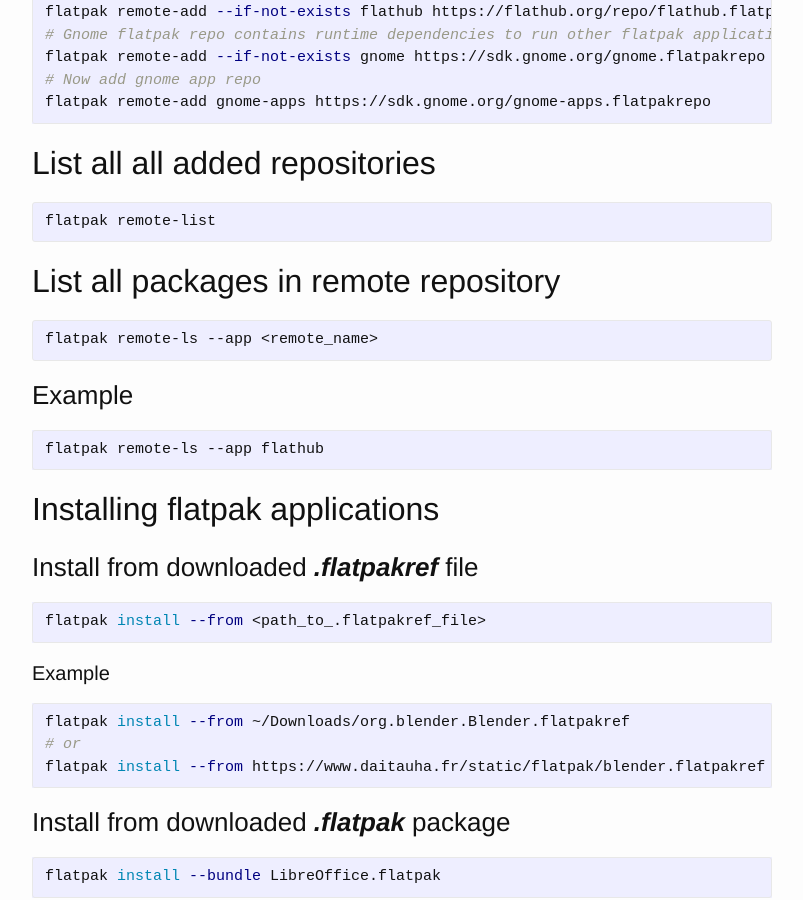
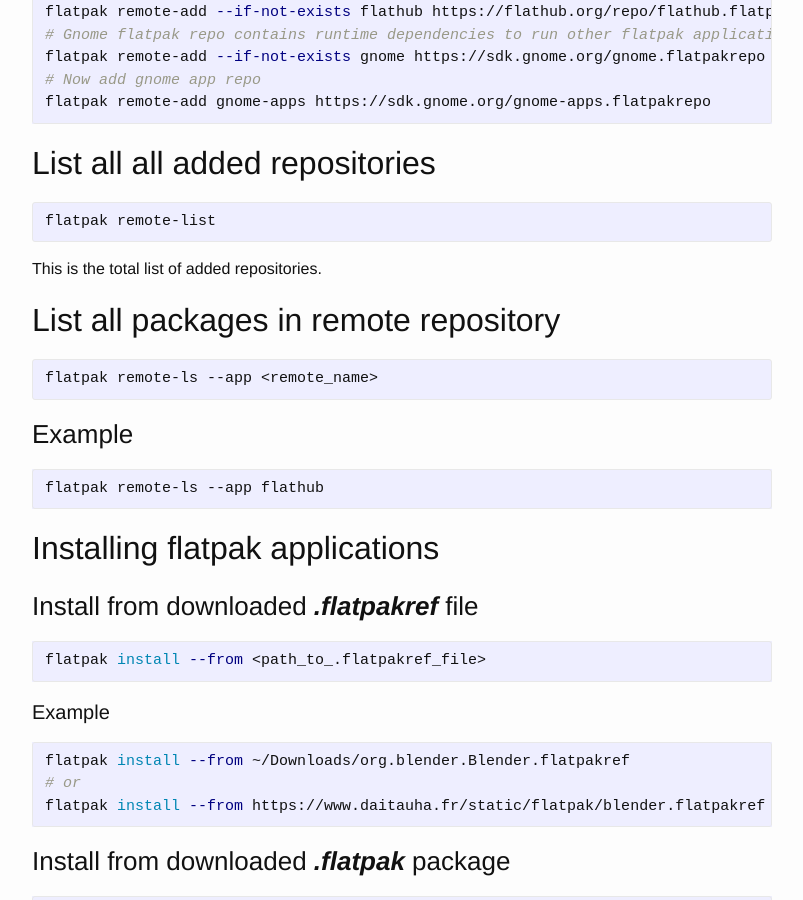
Before and after one commit to itsnayabsd/website, a Jekyll site: the page built from _posts/linux/2017-04-19-flatpak-sandboxing.md, in a window 1280 px wide and 900 px high, scrolled down 606 px. Shown: the whole window, without its empty margins (238-1041 px from the left). Built offline with Jekyll 4.4.1, drawn with Linux system fonts in a browser that asks for light colours; comment, search, counter and statistics services are not loaded; some of the changed lines change nothing that is shown.

Commit message:
Update from Forestry.io - Updated 2017-04-19-flatpak-sandboxing.md

````diff
--- a/_posts/linux/2017-04-19-flatpak-sandboxing.md
+++ b/_posts/linux/2017-04-19-flatpak-sandboxing.md
@@ -1,24 +1,29 @@
 ---
 layout: post
-date: 2017-04-19 11:25:07 +5:30
+date: 2017-04-19 05:55:07 +0000
 title: Flatpak Sandboxed Applications
-category: linux
-excerpt: A tutorial to install packages in Linux based operating system using flatpak sandboxing technology.
+excerpt: A tutorial to install packages in Linux based operating system using flatpak
+  sandboxing technology.
 comments: true
 google_adsense: true
+categories: linux
 ---
 This is a tutorial to install packages in Linux based operating system using flatpak sandboxing packaging system.
 
-## Installing core ***flatpak*** package in Ubuntu
+## Installing core **_flatpak_** package in Ubuntu
+
 ```bash
 $ sudo add-apt-repository ppa:alexlarsson/flatpak
 $ sudo apt update
 $ sudo apt install flatpak
 ```
+
 ## Adding remote repository
+
 ```bash
 flatpak remote-add --if-not-exists <remote_name> <repo_url>
 ```
+
 ### Examples
 
 ```bash
@@ -28,66 +33,94 @@
 # Now add gnome app repo
 flatpak remote-add gnome-apps https://sdk.gnome.org/gnome-apps.flatpakrepo
 ```
-  {% if jekyll.environment == 'production' and page.google_adsense %}
-  {% include goog_inart_2par.html %}
-  {% endif %}
+
+{% if jekyll.environment == 'production' and page.google_adsense %}
+{% include goog_inart_2par.html %}
+{% endif %}
+
 ## List all all added repositories
+
 ```basha
 flatpak remote-list
 ```
+
+This is the total list of added repositories.
+
 ## List all packages in remote repository
+
 ```basha
 flatpak remote-ls --app <remote_name>
 ```
+
 ### Example
-```
-flatpak remote-ls --app flathub
-```
+
+    flatpak remote-ls --app flathub
+
 ## Installing flatpak applications
 
-### Install from downloaded ***.flatpakref*** file
+### Install from downloaded **_.flatpakref_** file
+
 ```bash
 flatpak install --from <path_to_.flatpakref_file>
 ```
+
 #### Example
+
 ```bash
 flatpak install --from ~/Downloads/org.blender.Blender.flatpakref
 # or
 flatpak install --from https://www.daitauha.fr/static/flatpak/blender.flatpakref
 ```
-### Install from downloaded ***.flatpak*** package
+
+### Install from downloaded **_.flatpak_** package
+
 ```bash
 flatpak install --bundle LibreOffice.flatpak
 ```
+
 ## To run application
+
 ```bash
 flatpak list
 flatpak run <application>
 ```
+
 ### Examples
+
 ```bash
 flatpak run org.libreoffice.LibreOffice
 # or
 flatpak run org.blender.Blender
 ```
+
 ## To uninstall application
+
 ```bash
 flatpak uninstall <application>
 ```
+
 ### Example
+
 ```bash
 flatpak uninstall org.libreoffice.LibreOffice
 ```
+
 ## To update applications
+
 ### To update all applications
+
 ```bash
 flatpak update
 ```
+
 ### To update specific application
+
 ```bash
 flatpak update <application>
 ```
+
 #### Example
+
 ```bash
 flatpak update org.libreoffice.LibreOffice
 ```
````
